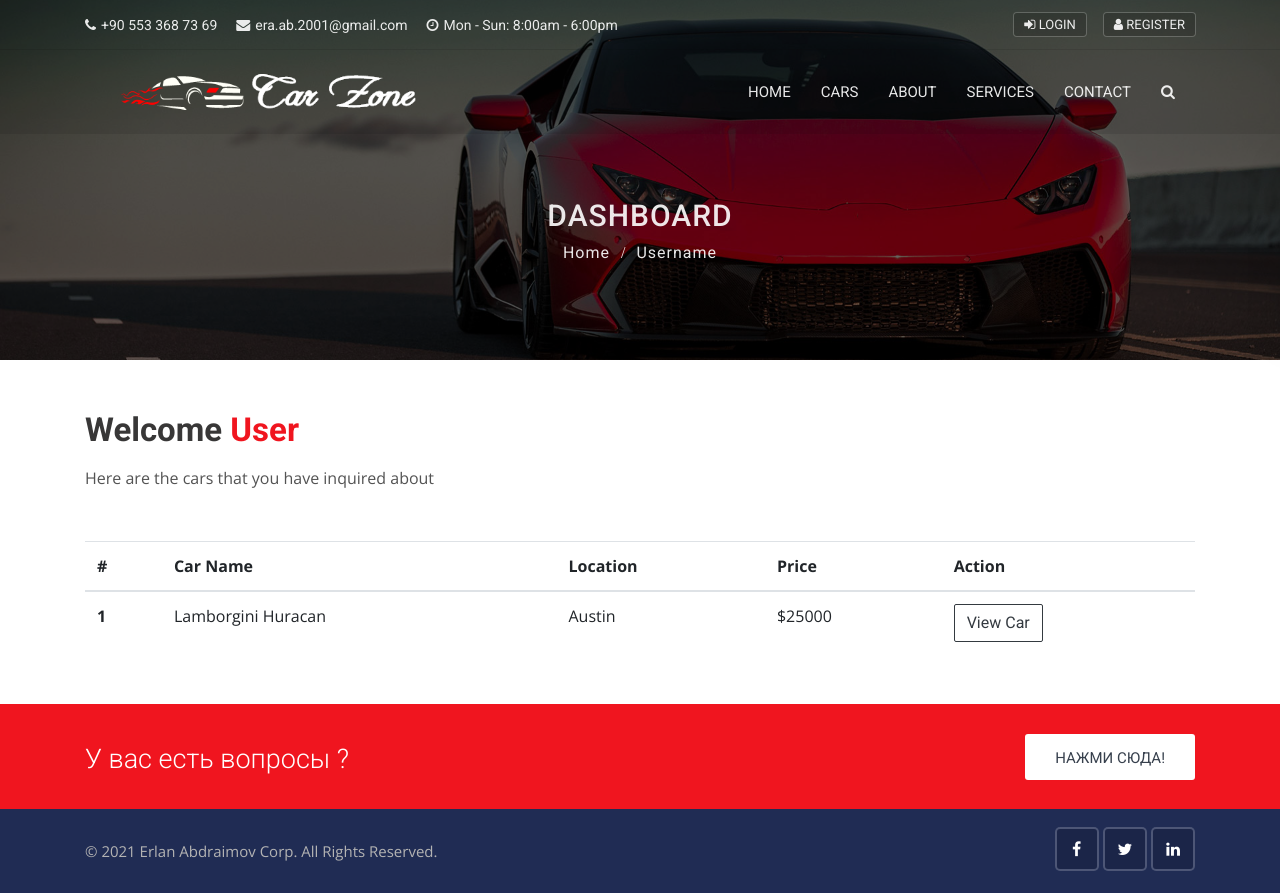
After one commit to erlankg0/car-rent-web, a Django app: page /accounts/dashboard/ in a window 1280 px wide. The commit adds this page. Run offline with Django 3.2, Linux system fonts and the light colour scheme; some libraries are stand-ins or nearby versions.

Commit message:
i wanna to sleap

```diff
--- a/Rent_CAR/urls.py
+++ b/Rent_CAR/urls.py
@@ -13,14 +13,14 @@ Including another URLconf
     1. Import the include() function: from django.urls import include, path
     2. Add a URL to urlpatterns:  path('blog/', include('blog.urls'))
 """
+from django.conf import settings
 from django.conf.urls.static import static
 from django.contrib import admin
 from django.urls import path, include
-from django.conf.urls.static import static
-from django.conf import settings
 
 urlpatterns = [
                   path('admin/', admin.site.urls),
                   path('', include('pages.urls')),
                   path('cars/', include('cars.urls')),
+                  path('accounts/', include('accounts.urls')),
               ] + static(settings.MEDIA_URL, document_root=settings.MEDIA_ROOT)
--- a/accounts/urls.py
+++ b/accounts/urls.py
@@ -0,0 +1,10 @@
+from django.urls import path
+from .views import login, signup, logout, dashboard
+
+urlpatterns = [
+    path('login/', login, name='login'),
+    path('signup/', signup, name='signup'),
+    path('logout/', logout, name='logout'),
+    path('dashboard/', dashboard, name='dashboard'),
+
+]
--- a/accounts/views.py
+++ b/accounts/views.py
@@ -1,3 +1,19 @@
-from django.shortcuts import render
+from django.shortcuts import render, redirect
 
-# Create your views here.
+
+def login(request):
+    return render(request, 'accounts/login.html')
+
+
+def signup(request):
+   if request.method == 'POST':
+
+    return render(request, 'accounts/signup.html')
+
+
+def logout(request):
+    return redirect('home')
+
+
+def dashboard(request):
+    return render(request, 'accounts/dashboard.html')
--- a/pages/urls.py
+++ b/pages/urls.py
@@ -1,11 +1,9 @@
 from django.urls import path
-from .views import home, about, contact, service, login_up, login
+from .views import home, about, contact, service
 
 urlpatterns = [
     path('', home, name='home'),
     path('about/', about, name='about'),
     path('contact/', contact, name='contact'),
     path('service/', service, name='service'),
-    path('login/', login, name='login'),
-    path('login_up/', login_up, name='login_up'),
 ]
--- /dev/null
+++ b/templates/accounts/dashboard.html
@@ -0,0 +1,47 @@
+{% extends 'base.html' %}
+{% load static %}
+{% block content %}
+    <div class="sub-banner overview-bgi">
+        <div class="container breadcrumb-area">
+            <div class="breadcrumb-areas">
+                <h1>Dashboard</h1>
+                <ul class="breadcrumbs">
+                    <li><a href="{% url 'home' %}">Home</a></li>
+                    <li class="active">Username</li>
+                </ul>
+            </div>
+        </div>
+    </div>
+    <!-- Sub Banner end -->
+
+    <!--   Dashboard Start   -->
+
+    <div class="container mt-50 mb-50">
+        <div class="main-title" style="text-align:left !important;">
+            <h1>Welcome <span>User</span></h1>
+            <p>Here are the cars that you have inquired about</p>
+        </div>
+        <table class="table table-hover">
+            <thead>
+            <tr>
+                <th scope="col">#</th>
+                <th scope="col">Car Name</th>
+                <th scope="col">Location</th>
+                <th scope="col">Price</th>
+                <th scope="col">Action</th>
+            </tr>
+            </thead>
+            <tbody>
+            <tr>
+                <th scope="row">1</th>
+                <td>Lamborgini Huracan</td>
+                <td>Austin</td>
+                <td>$25000</td>
+                <td><a href="#" class="btn btn-outline-dark">View Car</a></td>
+            </tr>
+            </tbody>
+        </table>
+    </div>
+
+    <!--   Dashboard End   -->
+{% endblock %}
--- a/templates/pages/include/top_header.html
+++ b/templates/pages/include/top_header.html
@@ -15,7 +15,7 @@
                         <a href="{% url 'login' %}" class="sign-in"><i class="fa fa-sign-in"></i> Login</a>
                     </li>
                     <li>
-                        <a href="{% url 'login_up' %}" class="sign-in"><i class="fa fa-user"></i> Register</a>
+                        <a href="{% url 'signup' %}" class="sign-in"><i class="fa fa-user"></i> Register</a>
                     </li>
                 </ul>
             </div>
```
Also changed, not shown: pages/views.py (+0 -8 lines), templates/accounts/login.html (renamed from templates/pages/login.html, +5 -5 lines), templates/accounts/signup.html (renamed from templates/pages/sigup.html, +10 -9 lines).
